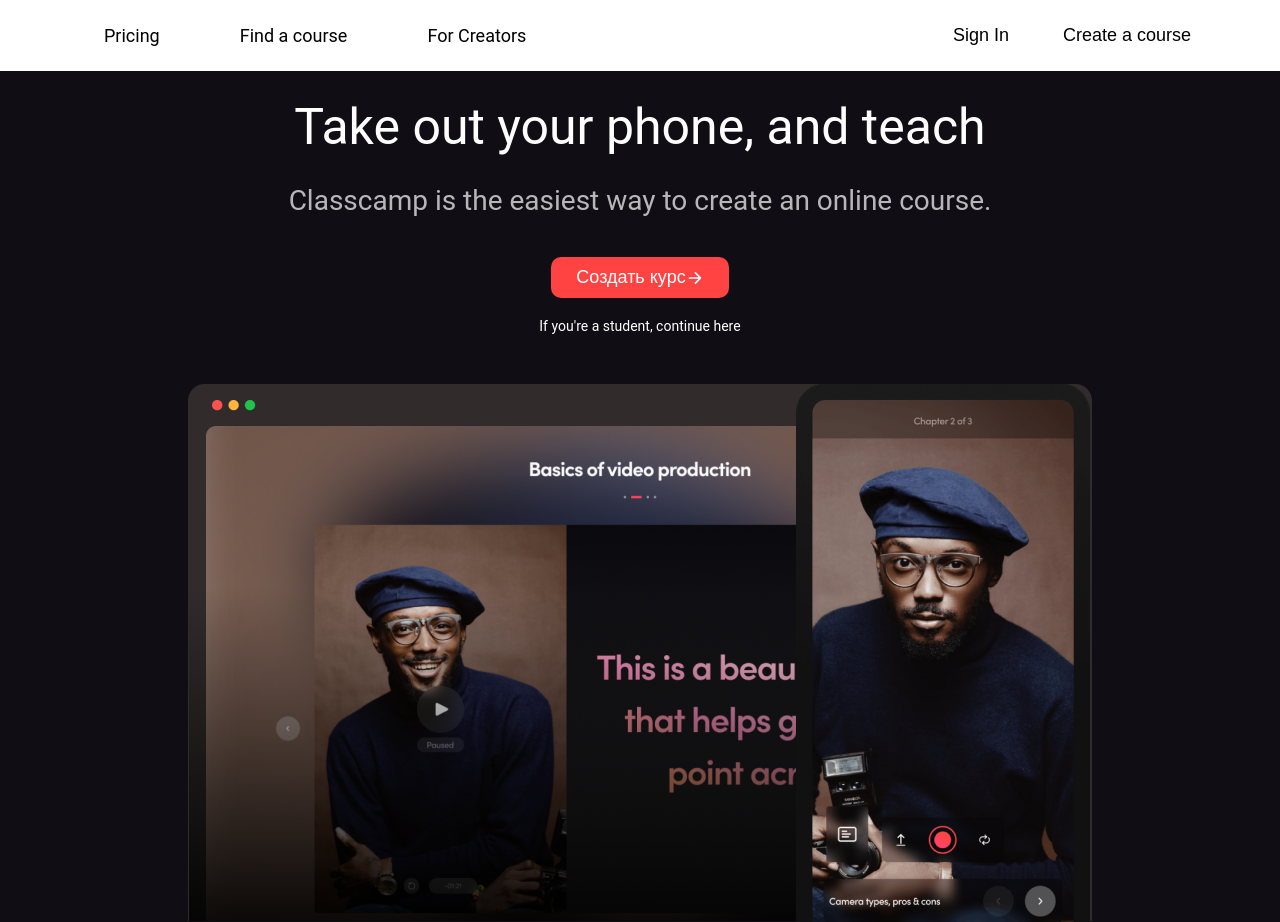
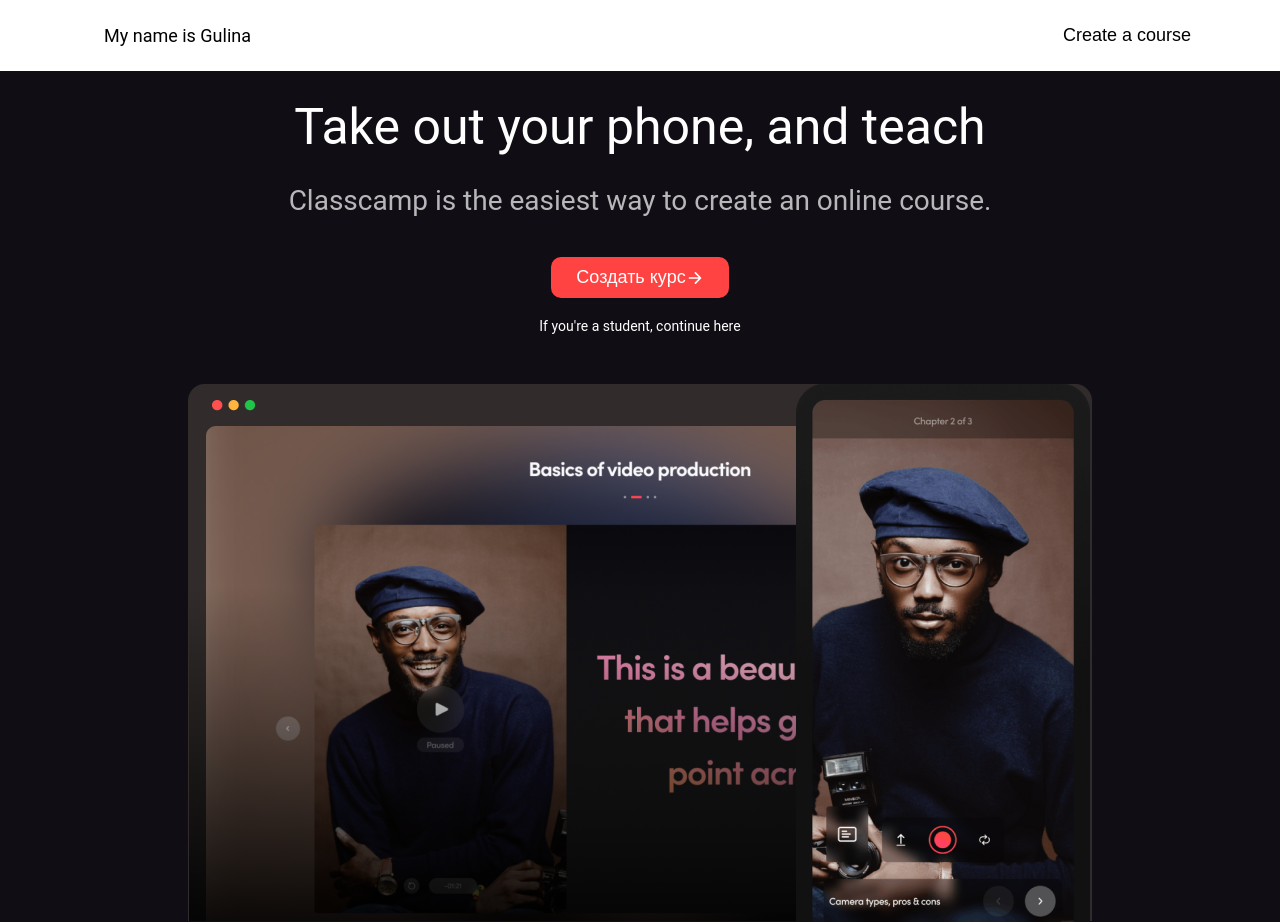
Before and after one commit to medyadev/shoot, a plain HTML site: page index.html in a window 1280 px wide. Shown: the top 922 px of the page. Drawn offline with nearby package versions, Linux system fonts and the light colour scheme.

Commit message:
header (#1)

```diff
--- a/index.html
+++ b/index.html
@@ -13,18 +13,17 @@
   <div class="container">
     <div class="header">
       <div class="header--nav">
-        <img src="./img/logo.svg" alt="">
-        <a href="#">Pricing</a>
-        <a href="#">Find a course</a>
-        <a href="#">For Creators</a>
+        <a href="">My name is Gulina</a>
       </div>
       <div class="header--btn">
-        <button>Sign In</button>
+        <button></button>
         <button>Create a course</button>
       </div>
     </div>
   </div>
 </header>
+
+
 <section id="hero">
   <div class="container">
     <div class="hero">
```
